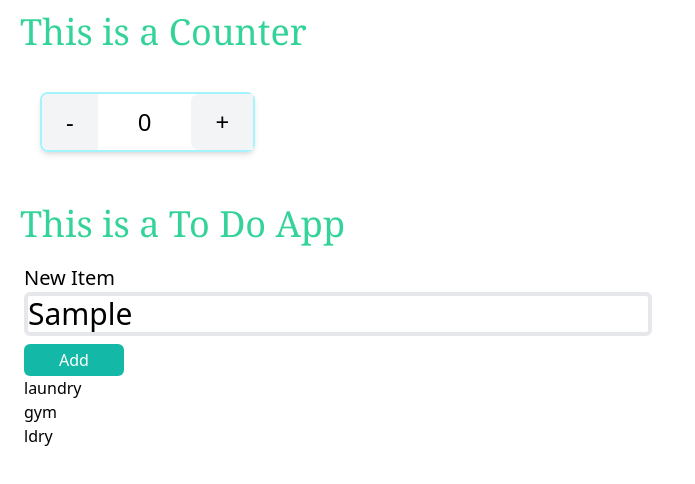
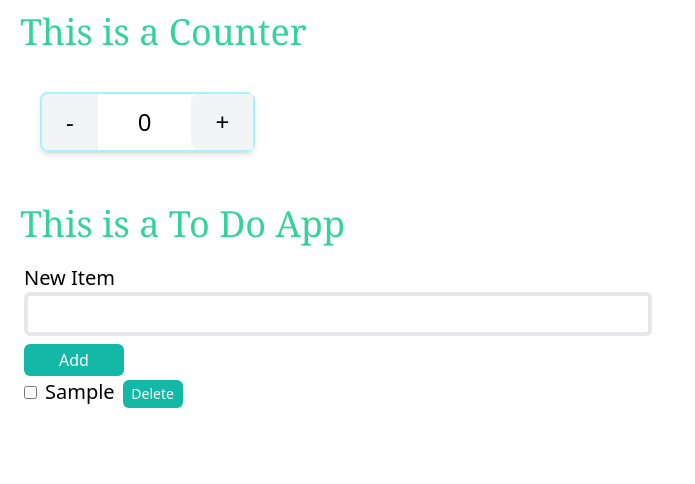
Before and after one commit to Muhammad-Yusuf-Hanif/React-Tutorial, a React (Vite) app: page / in a window 1280 px wide. Both pictures are taken after typing "Sample" into the empty fields and a click on the button "Add". Shown: the top 484 px of the page, without its empty margins (0-695 px from the left). Built offline with nearby package versions, Linux system fonts and the light colour scheme.

Commit message:
added functionality to add and remove a to do item

```diff
--- a/src/common/Button.tsx
+++ b/src/common/Button.tsx
@@ -1,11 +1,22 @@
-type Props = React.DetailedHTMLProps<React.ButtonHTMLAttributes<HTMLButtonElement>, HTMLButtonElement> &
-{
+type Props = React.DetailedHTMLProps<
+	React.ButtonHTMLAttributes<HTMLButtonElement>,
+	HTMLButtonElement
+> & {
 	text: string;
+	additionalClasses?: string;
+	size?: "sm" | "md";
 };
 
-const Button = ({ text, ...rest }: Props) => {
+const Button = ({ text, additionalClasses, size, ...rest }: Props) => {
+	const small = "px-1 mt-1 text-sm min-w-[60px]";
+	const medium = "px-4 mt-2 min-w-[100px]";
 	return (
-		<button className="hover:scale-95 bg-teal-500 text-white rounded-md min-w-[100px] px-4 py-1 mt-2" {...rest}>
+		<button
+			className={`hover:scale-95 bg-teal-500 text-white rounded-md py-1 ${additionalClasses} ${
+				size === "sm" ? small : medium
+			}`}
+			{...rest}
+		>
 			{text}
 		</button>
 	);
--- a/src/miniProjects/Todoapp/ToDoDisplay.tsx
+++ b/src/miniProjects/Todoapp/ToDoDisplay.tsx
@@ -2,32 +2,65 @@ import { useState } from "react";
 import Button from "../../common/Button";
 
 const ToDoDisplay = () => {
-  const [toDos, setToDos] = useState<string[]>([])
-  const [newItem, setNewItem] = useState("")
+	const [toDos, setToDos] = useState<string[]>([]);
+	const [newItem, setNewItem] = useState("");
 
-function addToDos(e) {
-  // setToDos()
-  e.preventDefault()
+  function addToDos(e) {
+    e.preventDefault();
+    // Trim the newItem and check if it's not empty before adding
+    if (newItem.trim().length > 0) {
+        setToDos([...toDos, newItem]);
+        setNewItem(""); // Reset newItem to clear the input field.
+    } else {
+        alert("Please enter a non-empty value."); // Optionally alert the user
+    }
 }
 
-function handleChangeText(e) {
-  setNewItem(e.target.value)
-}
 
-console.log('newItem', newItem)
+	function handleChangeText(e) {
+		setNewItem(e.target.value);
+	}
+
+	function deleteToDo(index) {
+		const filteredToDos = toDos.filter((_, i) => i !== index);
+		setToDos(filteredToDos);
+	}
+
+	// console.log("toDos", toDos);
 	return (
 		<div className="pl-6 pt-5">
-			<form id="toDoForm" className=" flex flex-col text-3xl w-1/2" onSubmit={addToDos}>
+			<form
+				id="toDoForm"
+				className=" flex flex-col text-3xl w-1/2"
+				onSubmit={addToDos}
+			>
 				<label className="text-xl font-medium" htmlFor="item">
 					New Item
 				</label>
-				<input onChange={handleChangeText} className="border-4 rounded-md" type="text" id="item" />
+				<input
+					value={newItem}
+					onChange={handleChangeText}
+					className="border-4 rounded-md"
+					type="text"
+					id="item"
+				/>
 			</form>
 			<Button form="toDoForm" type="submit" text="Add" />
 			<ul>
-				<li>laundry</li>
-				<li>gym</li>
-				<li>ldry</li>
+				{toDos.map(function (toDo, index) {
+					return (
+						<li key={index}>
+							<input type="checkbox" />
+							<label className="m-2 text-xl">{toDo}</label>
+							<Button
+								size="sm"
+								additionalClasses="bg-red-500"
+								text="Delete"
+								onClick={() => deleteToDo(index)}
+							/>
+						</li>
+					);
+				})}
 			</ul>
 		</div>
 	);
```
